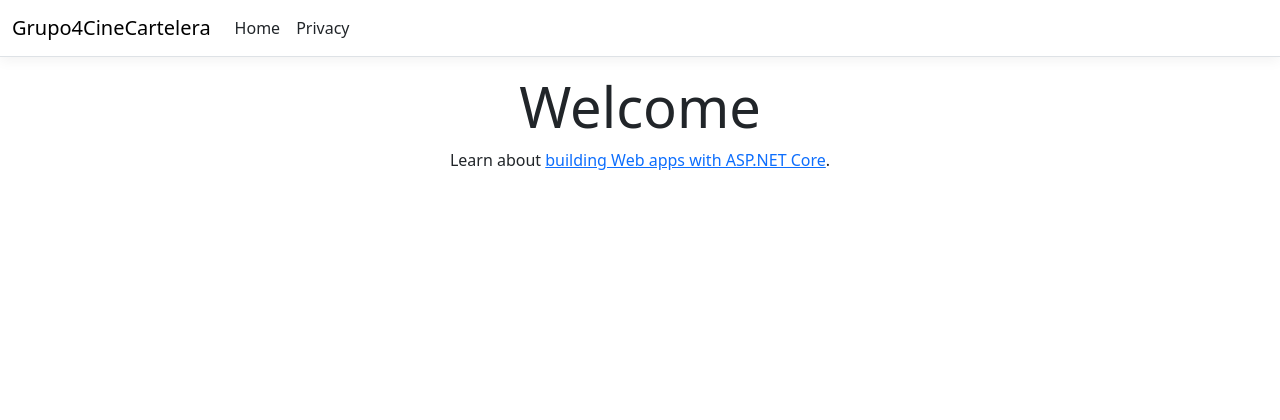
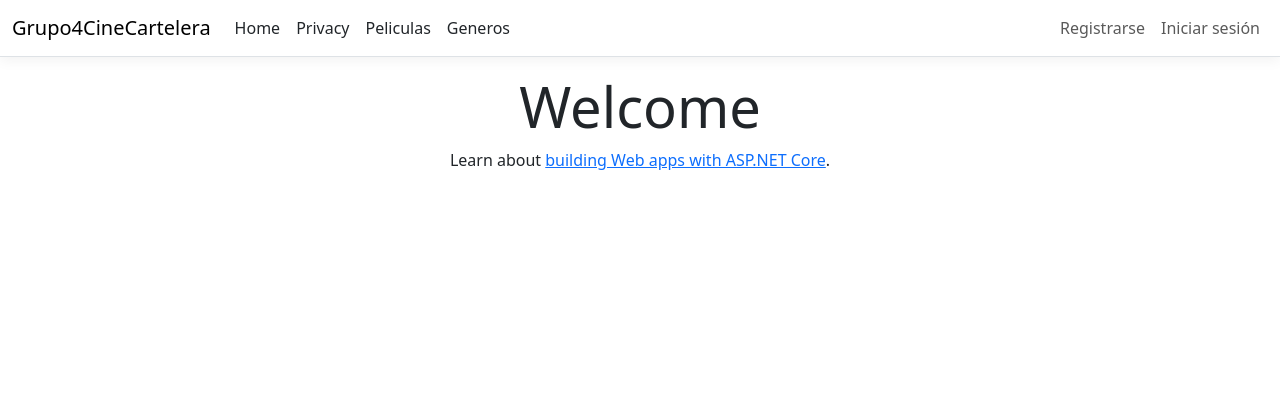
Before and after one commit to DavidPuco/Grupo4CineCartelera, an ASP.NET Core app: page / in a window 1280 px wide. Shown: the top 420 px of the page. Run offline with ASP.NET Core 8, Linux system fonts and the light colour scheme; style sheets or scripts are compiled from the project's sources; some libraries are stand-ins or nearby versions.

Commit message:
integrar autenticacion en el layout principal y crear botonoes de peliculas y generos en el menu

```diff
--- a/Views/Shared/_Layout.cshtml
+++ b/Views/Shared/_Layout.cshtml
@@ -26,7 +26,14 @@
                         <li class="nav-item">
                             <a class="nav-link text-dark" asp-area="" asp-controller="Home" asp-action="Privacy">Privacy</a>
                         </li>
+                         <li class="nav-item">
+                            <a class="nav-link text-dark" asp-area="" asp-controller="Peliculas" asp-action="Index">Peliculas</a>
+                        </li>
+                         <li class="nav-item">
+                            <a class="nav-link text-dark" asp-area="" asp-controller="Generos" asp-action="Index">Generos</a>
+                        </li>
                     </ul>
+                    <partial name="_LoginPartial" />
                 </div>
             </div>
         </nav>
--- /dev/null
+++ b/Views/Shared/_LoginPartial.cshtml
@@ -0,0 +1,40 @@
+@using Grupo4CineCartelera.Models
+@using Microsoft.AspNetCore.Identity
+@inject SignInManager<ApplicationUser> SignInManager
+@inject UserManager<ApplicationUser> UserManager
+
+<ul class="navbar-nav">
+    @if (SignInManager.IsSignedIn(User))
+    {
+        <li class="nav-item">
+            <span class="nav-link">
+                Hola, @User.Identity?.Name
+            </span>
+        </li>
+        <li class="nav-item">
+            <form class="form-inline" asp-area="Identity"
+                  asp-page="/Account/Logout"
+                  asp-route-returnUrl="@Url.Action("Index", "Home")"
+                  method="post">
+                <button type="submit" class="nav-link btn btn-link">
+                    Cerrar sesión
+                </button>
+            </form>
+        </li>
+    }
+    else
+    {
+        <li class="nav-item">
+            <a class="nav-link" asp-area="Identity"
+               asp-page="/Account/Register">
+                Registrarse
+            </a>
+        </li>
+        <li class="nav-item">
+            <a class="nav-link" asp-area="Identity"
+               asp-page="/Account/Login">
+                Iniciar sesión
+            </a>
+        </li>
+    }
+</ul>
```
